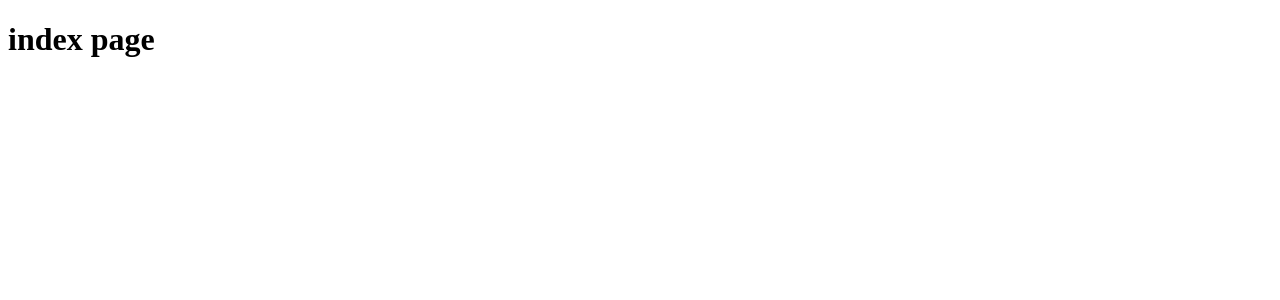
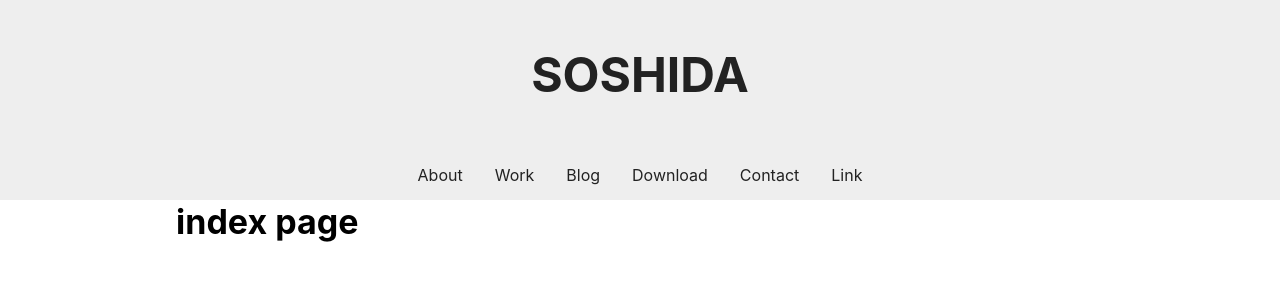
Before and after one commit to is1-coder/homepage, a Next.js app: page / in a window 1280 px wide. Shown: the top 300 px of the page. Built offline with nearby package versions, Linux system fonts and the light colour scheme.

Commit message:
headerの作成 (#2) (#3)

```diff
--- a/src/app/layout.tsx
+++ b/src/app/layout.tsx
@@ -1,5 +1,7 @@
 import type { Metadata } from "next";
-import { MantineProvider } from "@mantine/core";
+import { ColorSchemeScript, MantineProvider } from "@mantine/core";
+import Header from "@/components/header/Header";
+import "@mantine/core/styles.css";
 
 export const metadata: Metadata = {
   title: "soshida",
@@ -13,8 +15,14 @@ export default function RootLayout({
 }>) {
   return (
     <html lang="ja">
+      <head>
+        <ColorSchemeScript />
+      </head>
       <body>
-        <MantineProvider>{children}</MantineProvider>
+        <MantineProvider>
+          <Header />
+          {children}
+        </MantineProvider>
       </body>
     </html>
   );
--- /dev/null
+++ b/src/components/header/Header.module.css
@@ -0,0 +1,6 @@
+.textHover {
+  color: #222;
+  &:hover {
+    color: #777;
+  }
+}
--- /dev/null
+++ b/src/components/header/Header.tsx
@@ -0,0 +1,53 @@
+import { Box, Container, Flex, Text, Center } from "@mantine/core";
+import Link from "next/link";
+import React from "react";
+import styles from "./Header.module.css";
+
+const Header = () => {
+  const links = [
+    { name: "About", link: "/link" },
+    { name: "Work", link: "/work" },
+    { name: "Blog", link: "/blog" },
+    { name: "Download", link: "/download" },
+    { name: "Contact", link: "/contact" },
+    { name: "Link", link: "/link" },
+  ];
+
+  return (
+    <header>
+      <Box h="200px" bg="#eee">
+        <Container>
+          <Center h="150px">
+            <Link href="/" style={{ textDecoration: "none" }}>
+              <Text size="48px" fw="bold" c="#222">
+                SOSHIDA
+              </Text>
+            </Link>
+          </Center>
+
+          <Flex gap="xl" justify="center" h="50px">
+            {links.map((link, linkId) => {
+              return (
+                <Link
+                  key={`link-${linkId}`}
+                  href={link.link}
+                  style={{
+                    textDecoration: "none",
+                    display: "flex",
+                    alignItems: "center",
+                    height: "100%",
+                  }}
+                  className={styles.textHover}
+                >
+                  <Text size="md">{link.name}</Text>
+                </Link>
+              );
+            })}
+          </Flex>
+        </Container>
+      </Box>
+    </header>
+  );
+};
+
+export default Header;
```
